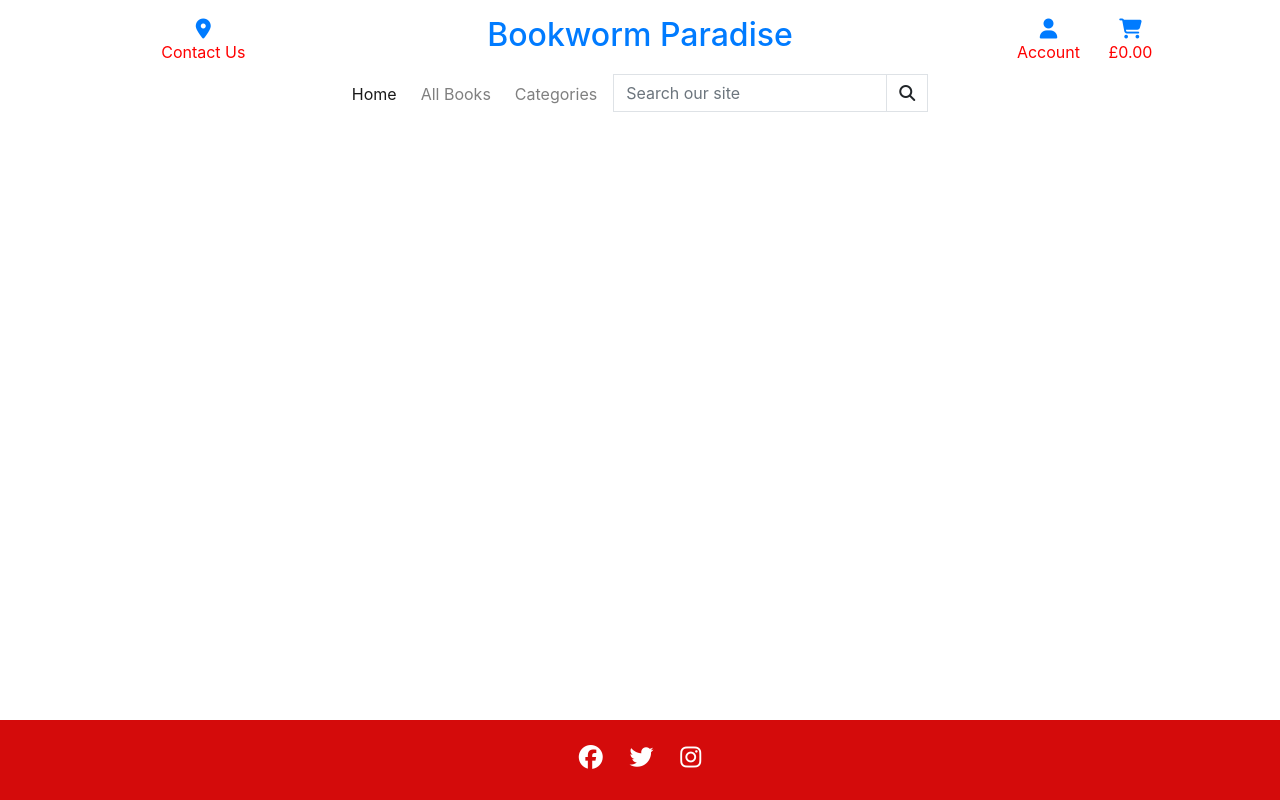
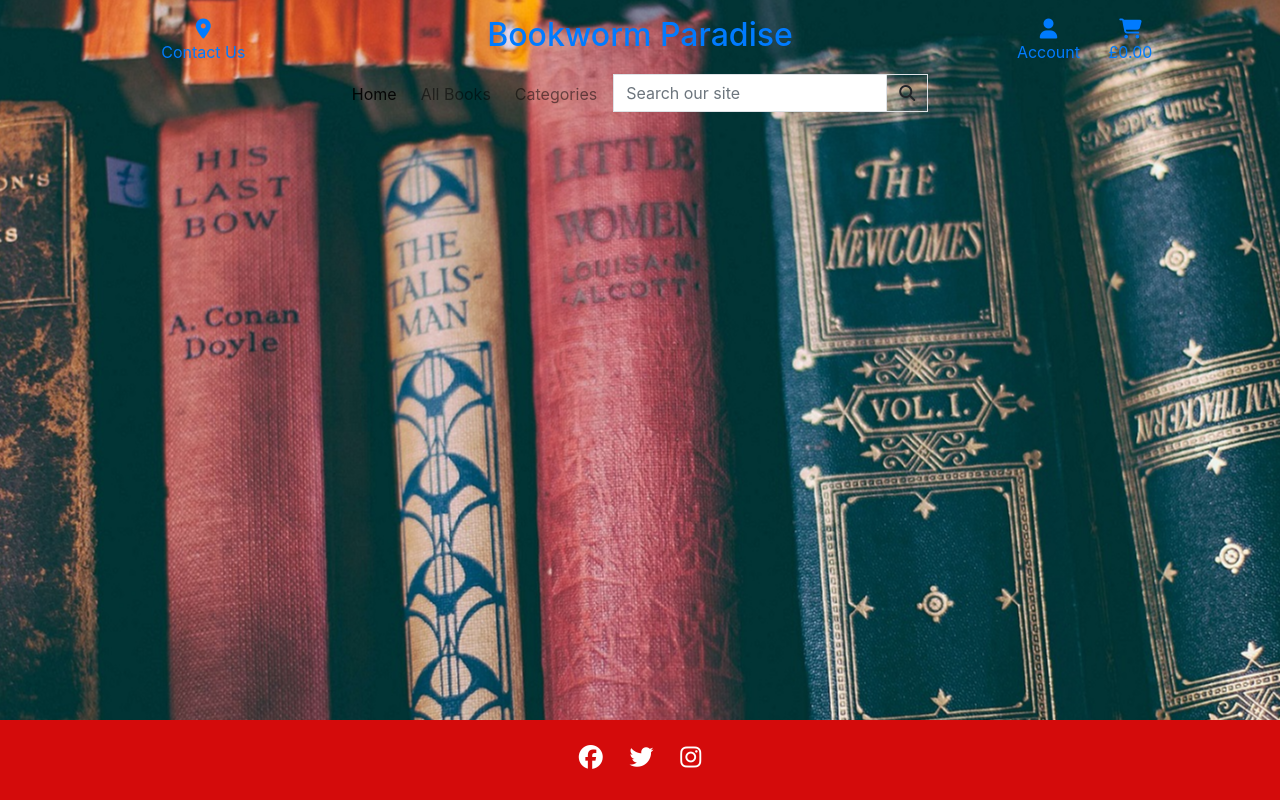
Before and after one commit to OlgaJ1989/bookworm-paradise, a Django app: page / in a window 1280 px wide. Run offline with Django 3.2, Linux system fonts and the light colour scheme; some libraries are stand-ins or nearby versions.

Commit message:
Add background image

```diff
--- a/static/css/style.css
+++ b/static/css/style.css
@@ -1,6 +1,7 @@
 body {
-    /*background-color: black;
-    padding-top: 98px;*/
+    /*background-color: black;*/
+    background: url('/media/background1.jpg') no-repeat center center fixed;
+    /*padding-top: 98px;*/
     min-height: 100vh;
     display: flex;
     flex-direction: column;
@@ -36,7 +37,3 @@ footer {
     margin: 1%;
     color: #ffffff;
 }
-
-p {
-    color: red;
-}
```
Also changed, not shown: media/background1.jpg (added).
